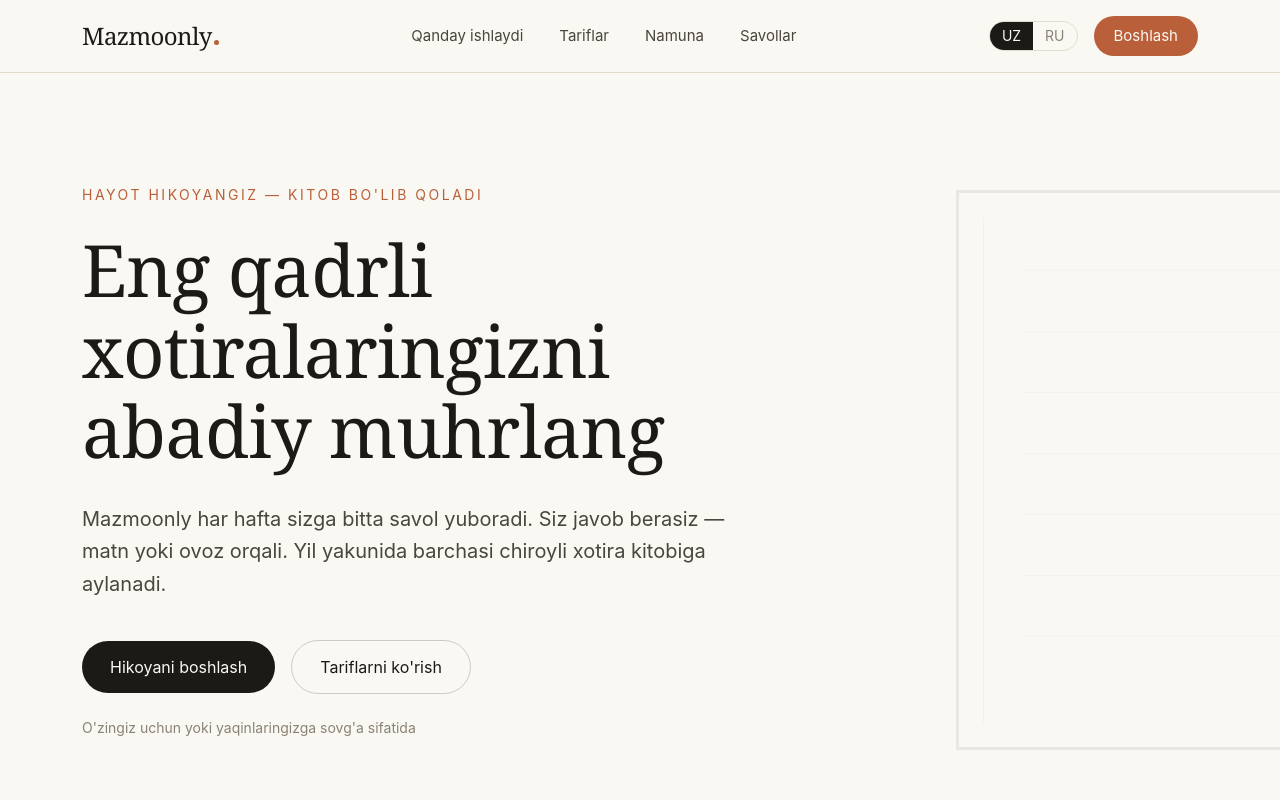
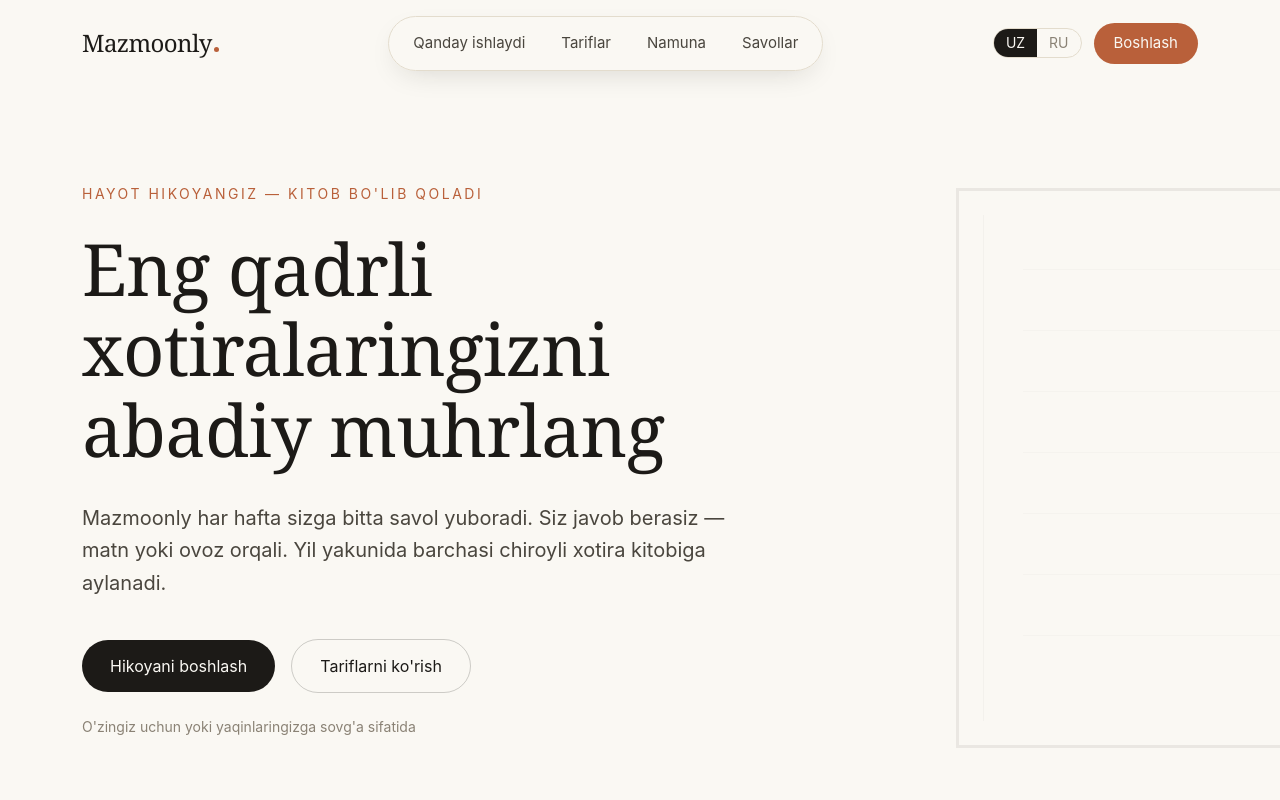
Before and after one commit to otabekqayumov762-collab/mazmunly-sayt, a React (Vite) app: page / in a window 1280 px wide. Shown: the top 800 px of the page. Built offline with nearby package versions, Linux system fonts and the light colour scheme; a web font is replaced by a local one.

Commit message:
design(nav): floating pill menyu — markazda suzuvchi kapsula, scroll-aware fon, clay hover chiziq

```diff
--- a/src/components/Nav.tsx
+++ b/src/components/Nav.tsx
@@ -14,6 +14,8 @@
     ["#faq", t.nav_faq],
   ] as const;
 
+  const [scrolled, setScrolled] = useState(false);
+
   // Drawer ochilganda body scroll bloklash
   useEffect(() => {
     document.body.style.overflow = open ? "hidden" : "";
@@ -22,26 +24,49 @@
     };
   }, [open]);
 
+  // Scroll'da header foni paydo bo'ladi
+  useEffect(() => {
+    const onScroll = () => setScrolled(window.scrollY > 16);
+    onScroll();
+    window.addEventListener("scroll", onScroll, { passive: true });
+    return () => window.removeEventListener("scroll", onScroll);
+  }, []);
+
   return (
-    <header className="sticky top-0 z-40 backdrop-blur-md bg-paper/80 border-b border-line">
-      <nav className="container-x flex items-center justify-between h-16 sm:h-[72px]">
-        <Link to="/" className="flex items-baseline gap-[2px]" onClick={() => setOpen(false)}>
+    <header
+      className={`sticky top-0 z-40 transition-all duration-300 ${
+        scrolled
+          ? "py-2 sm:py-2.5 bg-paper/85 backdrop-blur-md border-b border-line"
+          : "pt-3 sm:pt-4 border-b border-transparent"
+      }`}
+    >
+      <nav className="container-x flex items-center justify-between gap-4">
+        <Link
+          to="/"
+          className="flex items-baseline gap-[2px] shrink-0"
+          onClick={() => setOpen(false)}
+        >
           <span className="font-serif text-xl sm:text-2xl tracking-tight text-ink">
             Mazmoonly
           </span>
           <span className="w-[5px] h-[5px] rounded-full bg-clay mb-[3px]" />
         </Link>
 
-        {/* Desktop linklar */}
-        <div className="hidden md:flex items-center gap-9 text-[15px] text-ink-soft">
+        {/* Floating pill — markazda suzuvchi kapsula */}
+        <div className="hidden md:flex items-center gap-1 px-2 py-2 rounded-full bg-paper/90 backdrop-blur-md border border-line shadow-[0_10px_30px_-12px_rgba(28,26,23,0.18)]">
           {links.map(([href, label]) => (
-            <a key={href} href={href} className="hover:text-clay transition-colors">
+            <a
+              key={href}
+              href={href}
+              className="group relative px-4 py-1.5 text-[15px] text-ink-soft rounded-full hover:text-ink hover:bg-paper-deep/70 transition-colors"
+            >
               {label}
+              <span className="absolute left-4 right-4 -bottom-[1px] h-[1.5px] bg-clay scale-x-0 group-hover:scale-x-100 origin-left transition-transform duration-300" />
             </a>
           ))}
         </div>
 
-        <div className="flex items-center gap-2 sm:gap-4">
+        <div className="flex items-center gap-2 sm:gap-3">
           <div className="flex items-center text-xs sm:text-sm border border-line rounded-full overflow-hidden">
             {(["uz", "ru"] as Lang[]).map((l) => (
               <button
@@ -90,13 +115,13 @@
 
       {/* Mobil drawer */}
       <div
-        className={`md:hidden fixed inset-x-0 top-16 bottom-0 bg-paper z-30 transition-all duration-300 ${
+        className={`md:hidden fixed inset-0 bg-paper z-30 transition-all duration-300 ${
           open
             ? "opacity-100 pointer-events-auto"
             : "opacity-0 pointer-events-none"
         }`}
       >
-        <div className="container-x py-8 flex flex-col gap-1">
+        <div className="container-x pt-24 pb-8 flex flex-col gap-1">
           {links.map(([href, label]) => (
             <a
               key={href}
```
